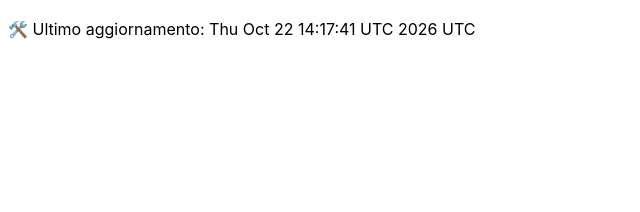
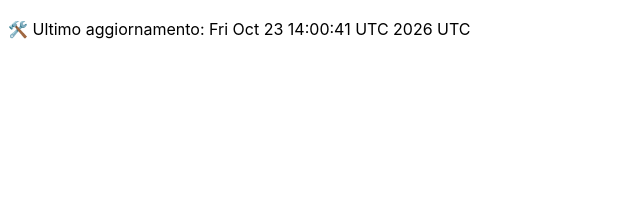
Before and after one commit to DanteTrb/DanteTrb.github.io, a Jekyll site: the page built from badges.md, in a window 1280 px wide. Shown: the top 212 px of the page, without its empty margins (0-640 px from the left). Built offline with Jekyll 4.4.1, drawn with Linux system fonts in a browser that asks for light colours; our own code applies the rules of GitHub Pages for plain Markdown files.

Commit message:
🛠️ Aggiornamento automatico badge

```diff
--- a/badges.md
+++ b/badges.md
@@ -1 +1 @@
-🛠️ Ultimo aggiornamento: Thu Oct 22 14:17:41 UTC 2026 UTC
+🛠️ Ultimo aggiornamento: Fri Oct 23 14:00:41 UTC 2026 UTC
```
